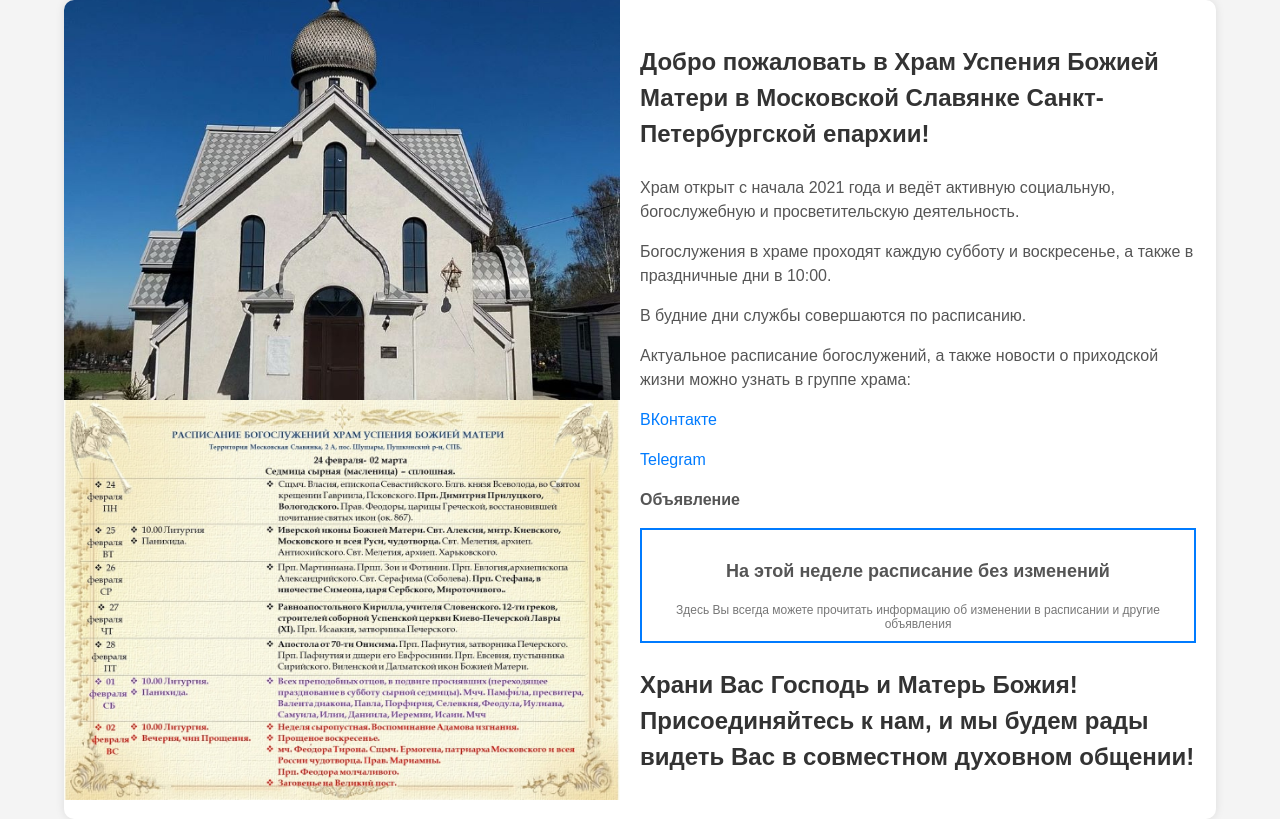
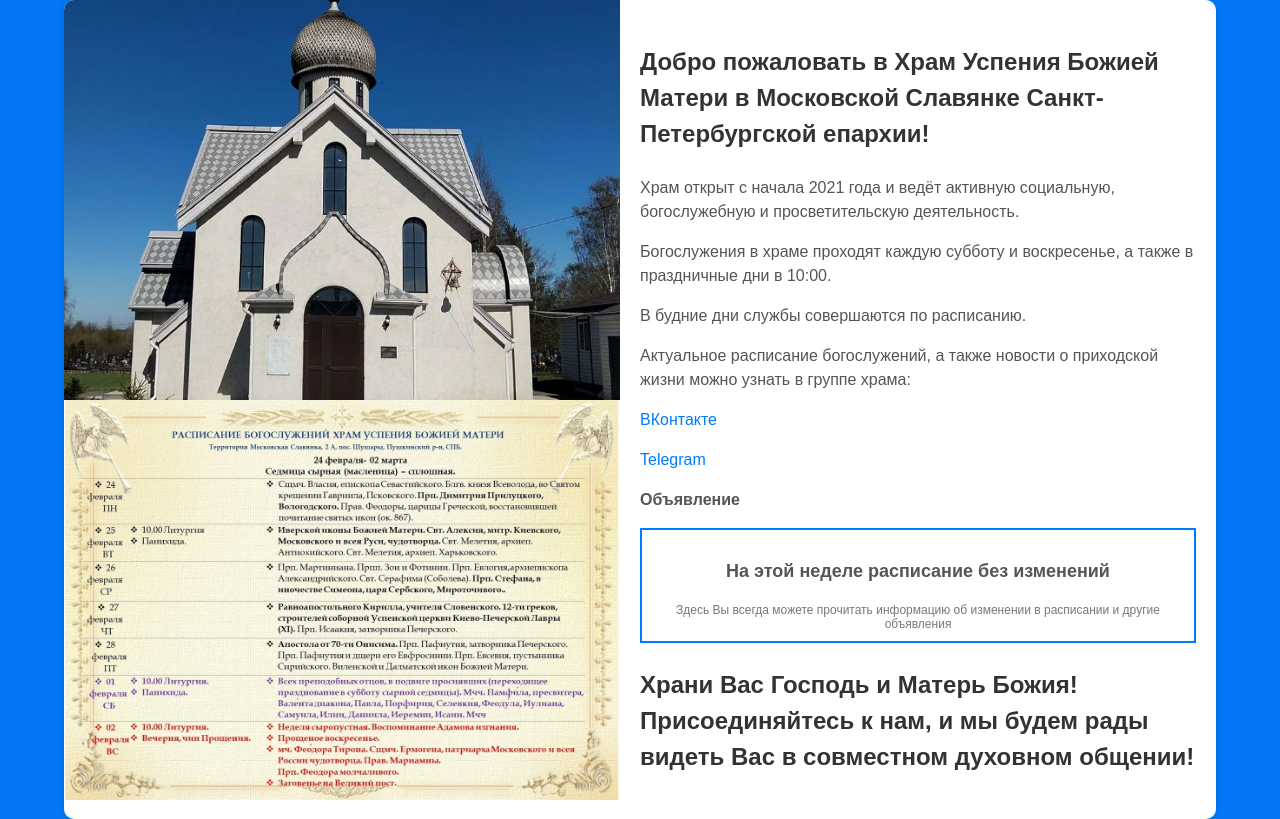
Before and after one commit to SonneSergey/Church-of-the-Assumption-of-the-Mother-of-God, a plain HTML site: page index.html in a window 1280 px wide. Drawn offline with Linux system fonts and the light colour scheme.

Commit message:
Изменен цвет background-color на светло-синий

```diff
--- a/index.html
+++ b/index.html
@@ -9,7 +9,7 @@
             font-family: Arial, sans-serif;
             margin: 0;
             padding: 0;
-            background-color: #f4f4f4;
+            background-color: #0378f6;
             display: flex;
             justify-content: center;
         }
```
